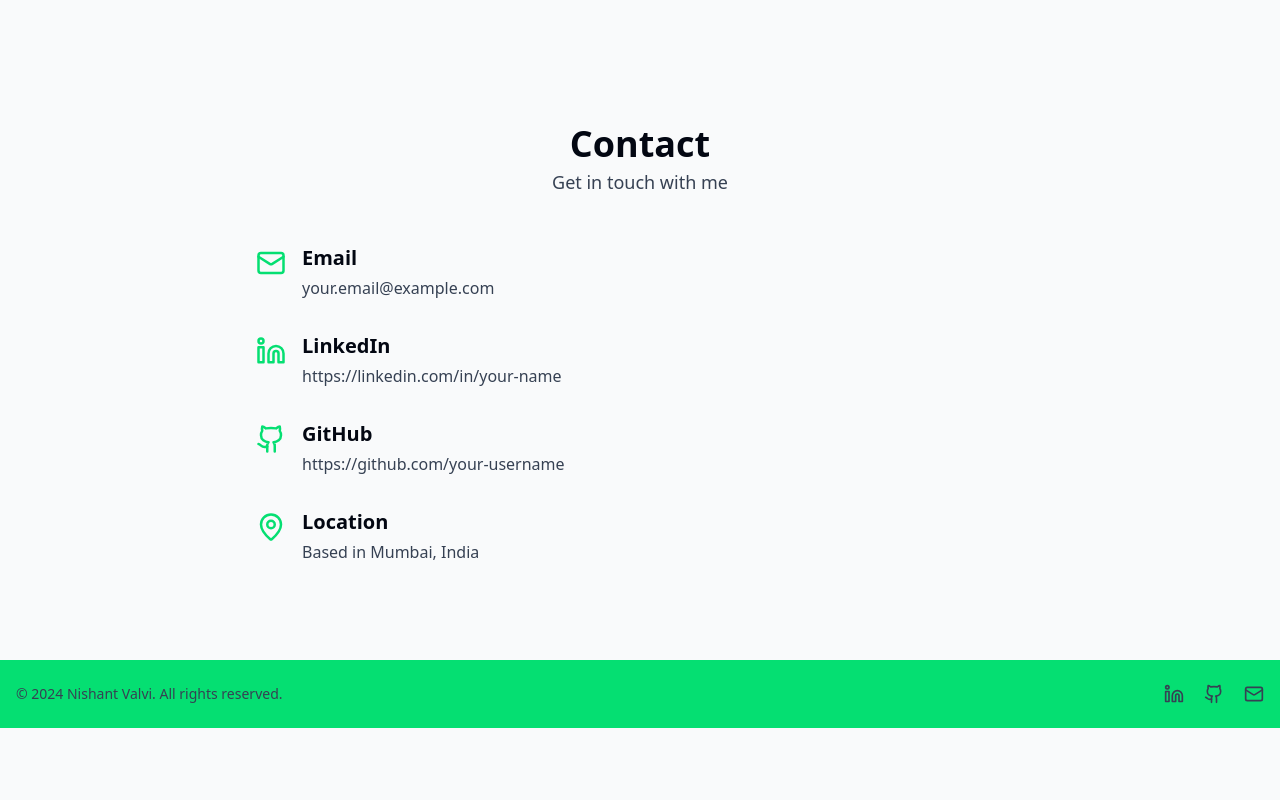
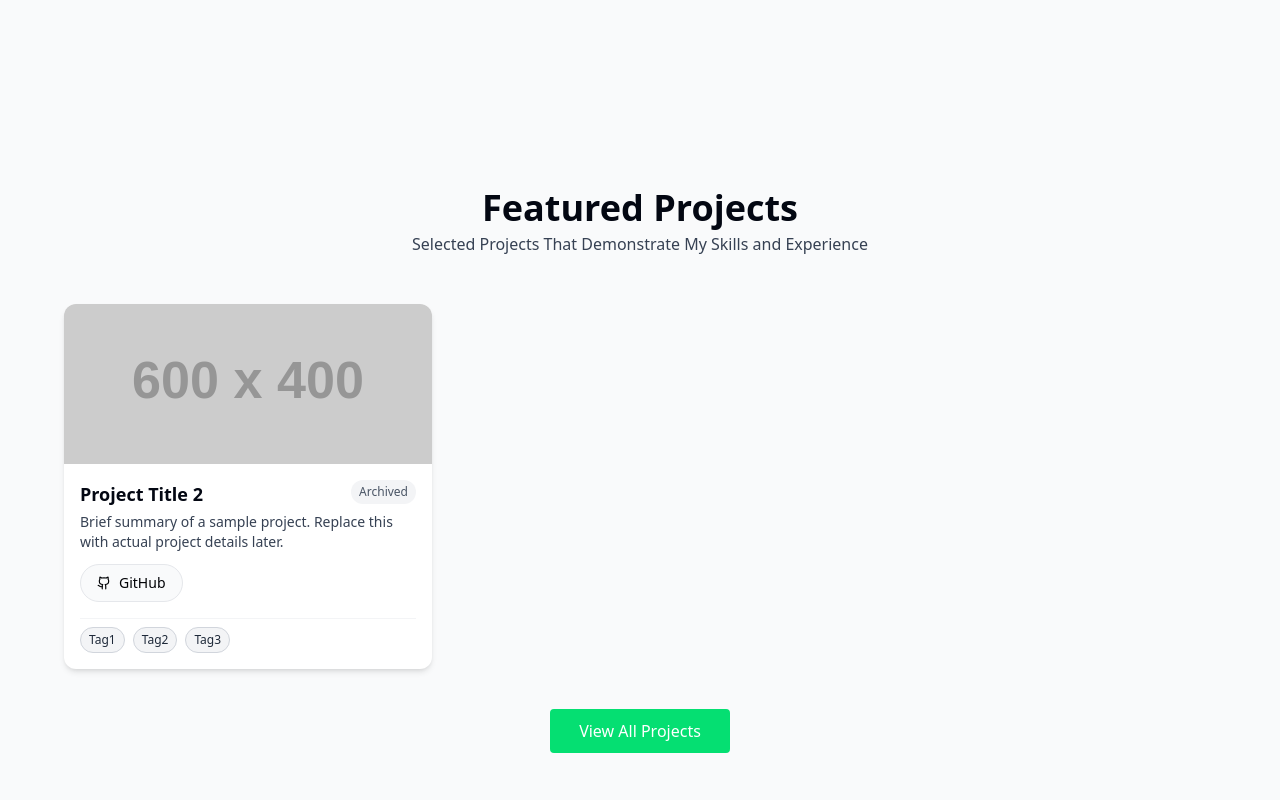
Before and after one commit to Nishant1998/portfolio-website, a React (Vite) app: page / in a window 1280 px wide. Shown: the part 1420-2220 px from the top of the page. Before the commit the page ends 2148 px from the top, so only its background shows below. Built offline with nearby package versions, Linux system fonts and the light colour scheme.

Commit message:
feat(home): Add Featured Projects section with selected project cards

```diff
--- a/src/pages/home.tsx
+++ b/src/pages/home.tsx
@@ -3,6 +3,8 @@ import {Link} from 'react-router-dom';
 import {LuGithub, LuLinkedin, LuMail, LuExternalLink, LuMapPin} from 'react-icons/lu';
 import {FiChevronDown} from "react-icons/fi";
 import {PROFILE} from "../../public/data/profile.ts";
+import {projects} from '../../public/data/project';
+import ProjectCard from '../components/ProjectCard';
 
 const roles = PROFILE.roles;
 
@@ -190,6 +192,33 @@ const Home = () => {
                 </div>
             </section>
 
+
+            {/* Featured Projects Section */}
+            <section className="w-full bg-gray-50 px-4 py-16 sm:px-6 lg:px-8 text-gray-950">
+                <div className="max-w-6xl mx-auto">
+                    <h2 className="text-3xl sm:text-4xl font-bold text-center mb-1 text-gray-950">Featured Projects</h2>
+                    <p className="text-base text-center text-gray-700 mb-12">
+                        Selected Projects That Demonstrate My Skills and Experience
+                    </p>
+
+                    <div className="grid grid-cols-1 sm:grid-cols-2 lg:grid-cols-3 gap-6">
+                        {projects.filter(p => p.isFeatured).slice(0, 6).map((project, idx) => (
+                            <ProjectCard key={idx} {...project} />
+                        ))}
+                    </div>
+
+                    <div className="mt-10 flex justify-center">
+                        <Link
+                            to="/project"
+                            className="px-6 py-2 w-[180px] text-center border-2 !border-green-400 !text-white font-semibold rounded !bg-green-400 hover:scale-105 transition-transform duration-300"
+                        >
+                            View All Projects
+                        </Link>
+                    </div>
+                </div>
+            </section>
+
+
             {/* Contact Section */}
             <section id="contact"
                      ref={contactRef}
```
